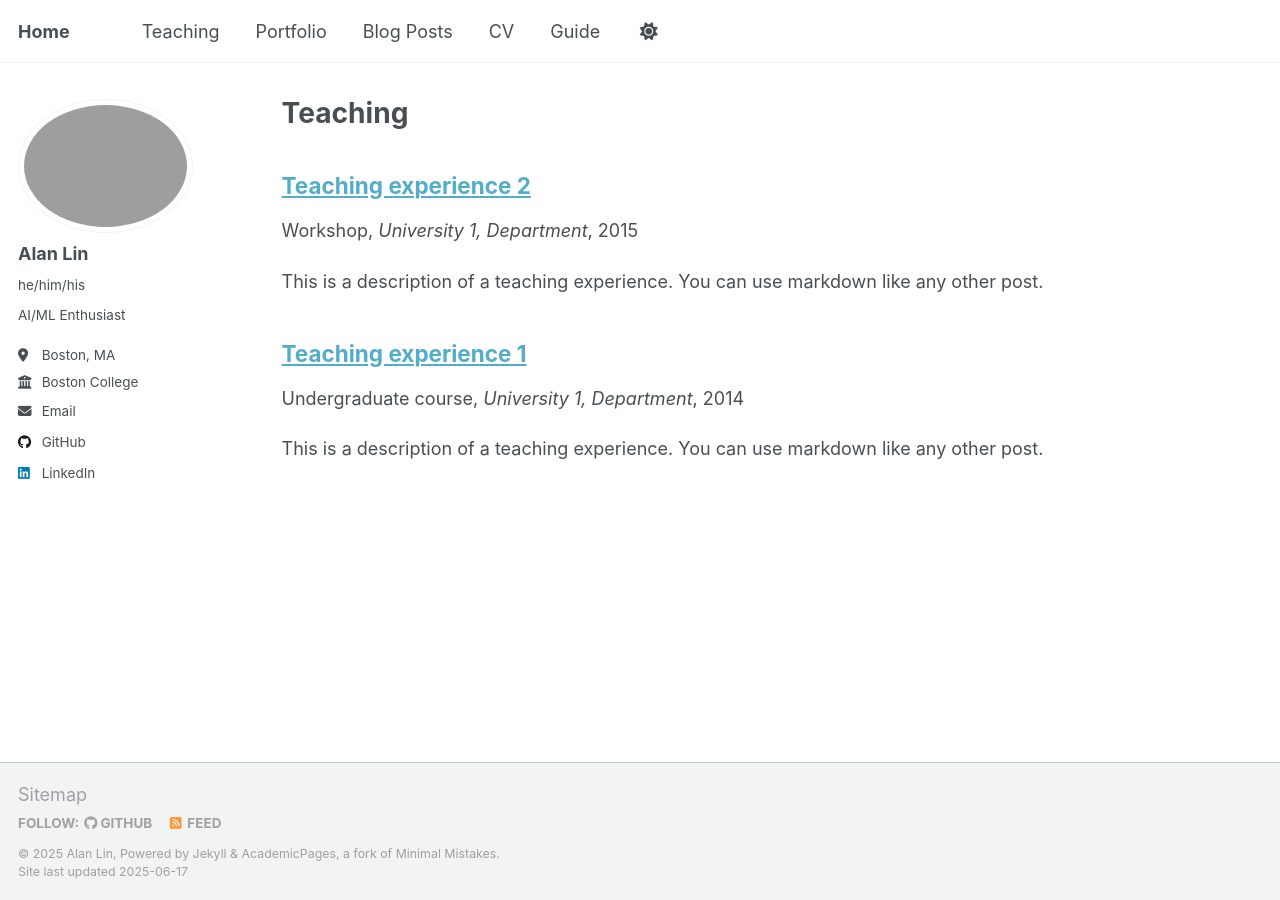
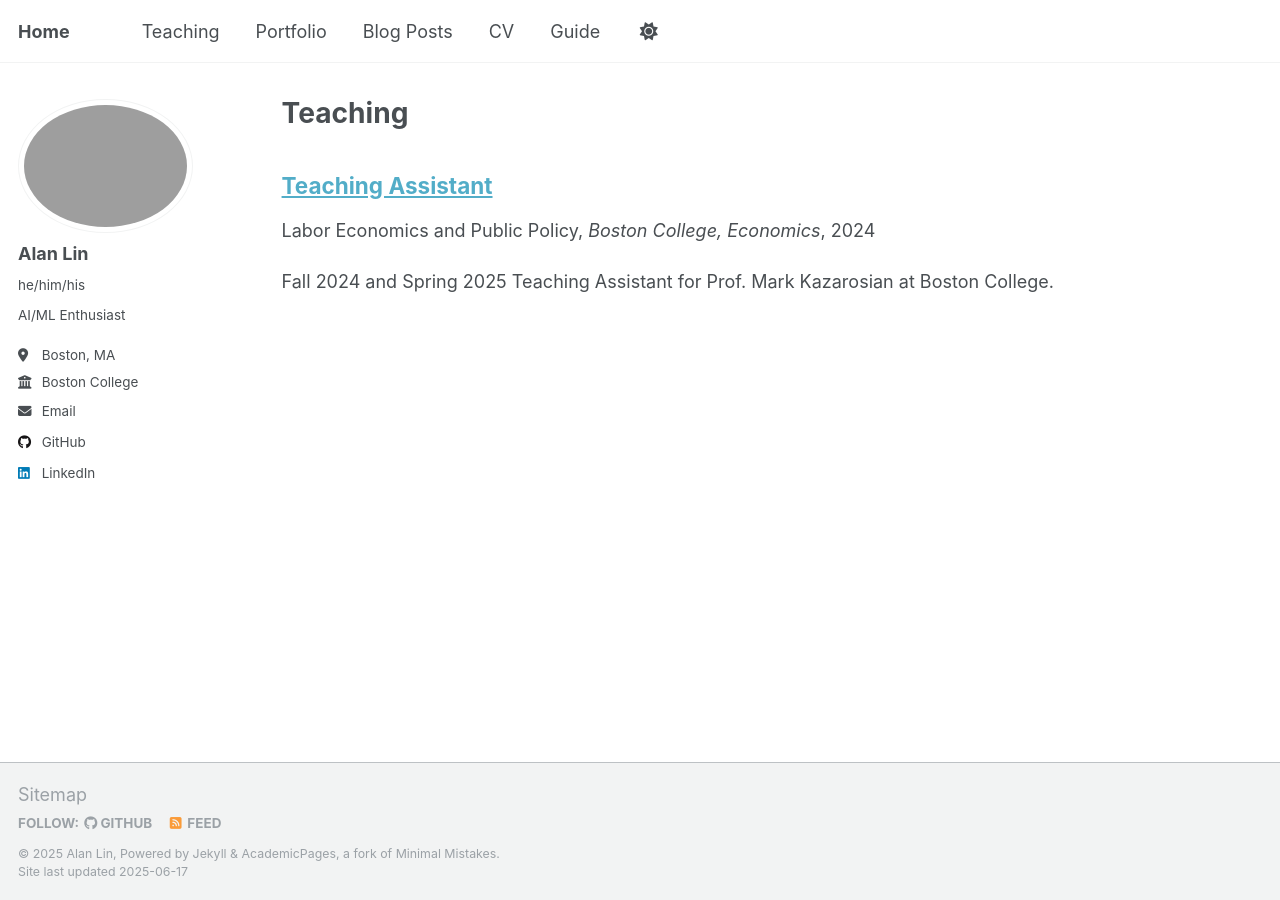
Before and after one commit to alanklin/alanklin.github.io, a Jekyll site: the page built from _pages/teaching.html, in a window 1280 px wide. Built offline with Jekyll 4.4.1, drawn with Linux system fonts in a browser that asks for light colours; a file with an impossible date is left out.

Commit message:
teaching and tutoring

```diff
--- a/_teaching/2014-spring-teaching-1.md
+++ /dev/null
@@ -1,20 +0,0 @@
----
-title: "Teaching experience 1"
-collection: teaching
-type: "Undergraduate course"
-permalink: /teaching/2014-spring-teaching-1
-venue: "University 1, Department"
-date: 2014-01-01
-location: "City, Country"
----
-
-This is a description of a teaching experience. You can use markdown like any other post.
-
-Heading 1
-======
-
-Heading 2
-======
-
-Heading 3
-======
--- a/_teaching/2015-spring-teaching-2.md
+++ b/_teaching/2015-spring-teaching-2.md
@@ -1,20 +1,15 @@
 ---
-title: "Teaching experience 2"
+title: "Tutoring"
 collection: teaching
-type: "Workshop"
-permalink: /teaching/2015-spring-teaching-1
-venue: "University 1, Department"
-date: 2015-01-01
-location: "City, Country"
+type: "Math and Statistics tutoring"
+permalink: /teaching/tutoring
+venue:
+date: 06-17-2025
+location: "Remote"
 ---
 
-This is a description of a teaching experience. You can use markdown like any other post.
+Tutoring has given me so many lessons in patience, understanding, meeting people where they are, and forming trust and relationships. I really want to see my students thrive and do well, not just scrape by. It is truly a joy to teach.
 
-Heading 1
-======
+I've tutored students of all ages since high school, particularly in the subject of math, but more recently in statistics as well! I can also tutor for the SAT and ACT, as well.
 
-Heading 2
-======
-
-Heading 3
-======
+If you're looking for tutoring services, please drop me a message. Or if you have any questions, too. I love to research and figure out how to better distill a complex topic into digestible bits. Let's learn together!
--- /dev/null
+++ b/_teaching/2025-spring-teaching-1.md
@@ -0,0 +1,15 @@
+---
+title: "Teaching Assistant"
+collection: teaching
+type: "Labor Economics and Public Policy"
+permalink: /teaching/2025-spring-teaching-1
+venue: "Boston College, Economics"
+date: 2024-06-17
+location: "Boston, USA"
+---
+
+Fall 2024 and Spring 2025 Teaching Assistant for Prof. Mark Kazarosian at Boston College.
+
+Responsibilities included leading a class on introducing the final paper assignment and reviewing research papers at the end of each semester.
+
+Class size of roughly 20-25 students.
```
